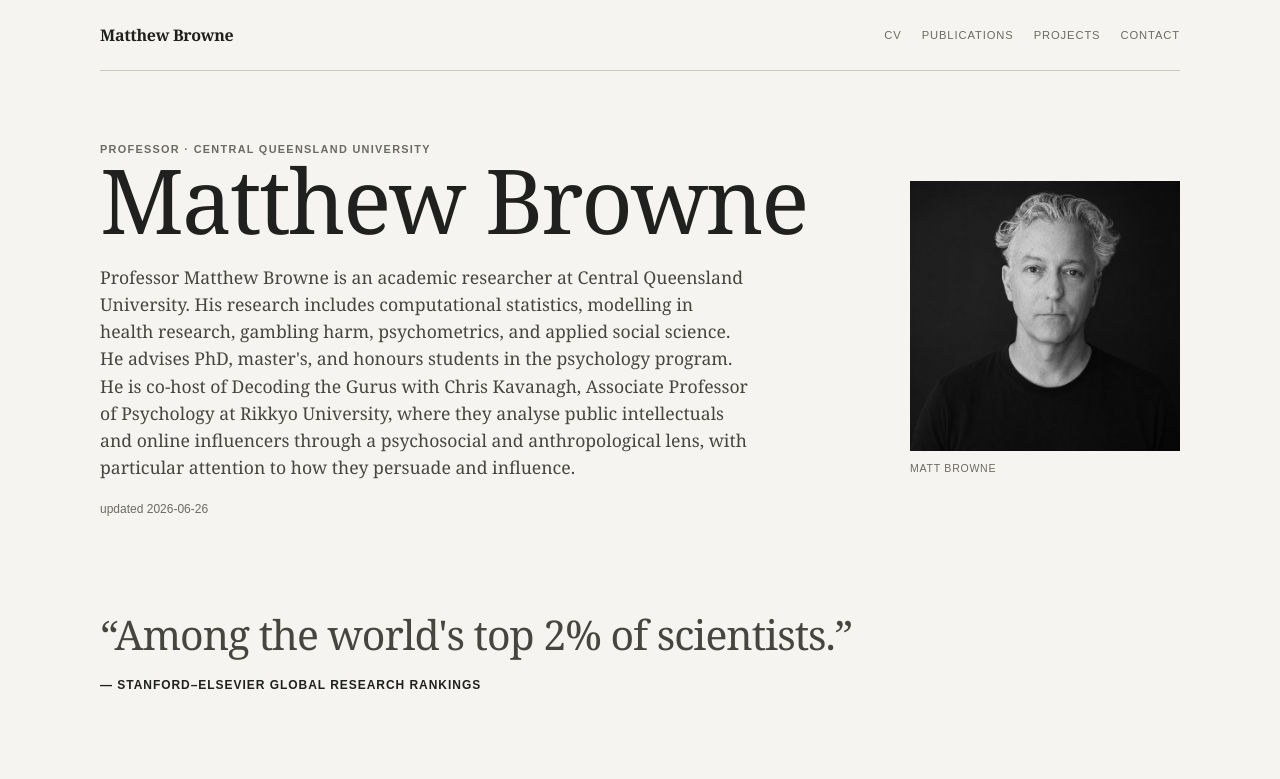
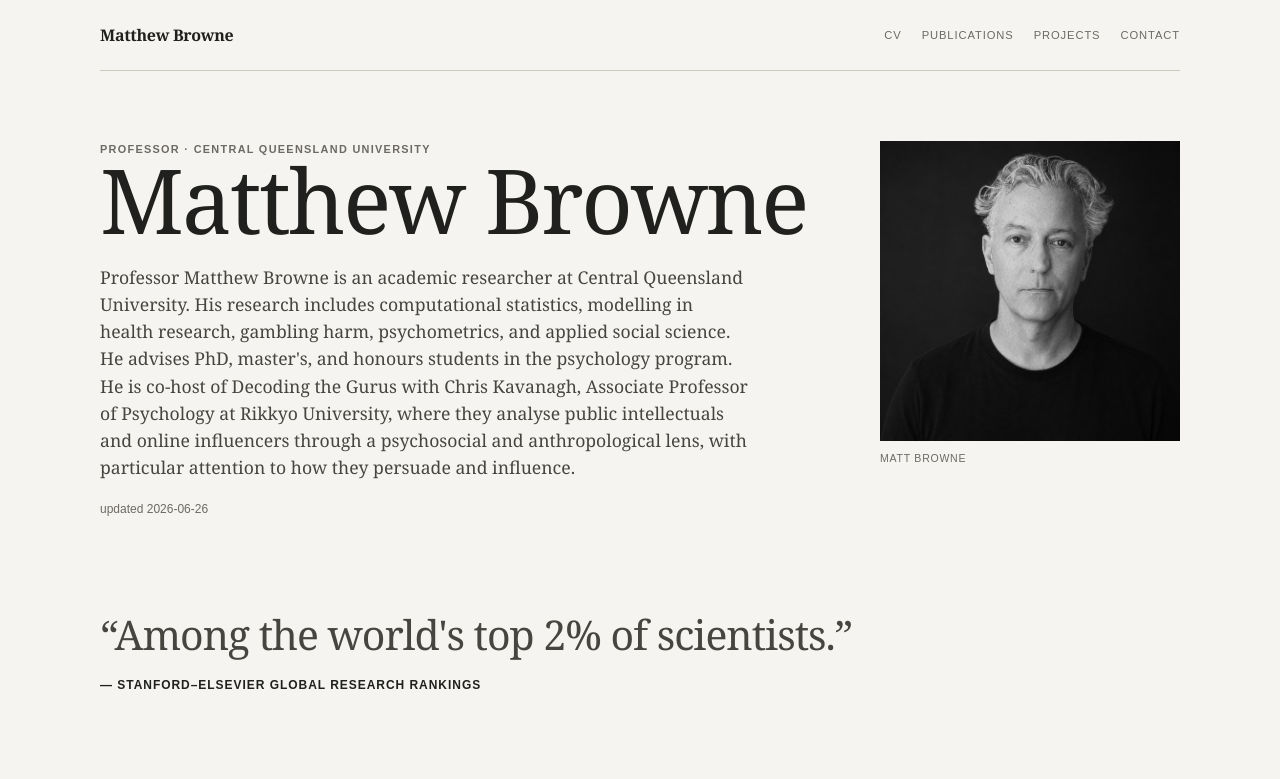
Before and after one commit to brownem722/brownem722.github.io, a Next.js app: page / in a window 1280 px wide. Shown: the top 779 px of the page. Built offline with nearby package versions, Linux system fonts and the light colour scheme.

Commit message:
Align portrait with biography

```diff
--- a/app/globals.css
+++ b/app/globals.css
@@ -16,7 +16,7 @@ h1, h2, h3, p { margin-top: 0; }
 h1, h2, h3 { font-family: Georgia, "Times New Roman", serif; font-weight: 400; letter-spacing: -.025em; }
 h1 { margin-bottom: 22px; font-size: clamp(3rem, 7vw, 5.8rem); line-height: .94; }
 h2 { margin-bottom: 18px; font-size: clamp(1.8rem, 3vw, 2.8rem); line-height: 1.02; }
-.intro { display: grid; grid-template-columns: 1fr 270px; gap: 92px; align-items: center; padding: 70px 0 66px; }
+.intro { display: grid; grid-template-columns: 1fr 300px; gap: 62px; align-items: start; padding: 70px 0 66px; }
 .lede { max-width: 650px; margin-bottom: 18px; color: #47453f; font: 1.1rem/1.55 Georgia, serif; }
 .quiet-note { margin: 0; color: var(--muted); font-size: .75rem; }
 .portrait-frame { margin: 0; }
```
